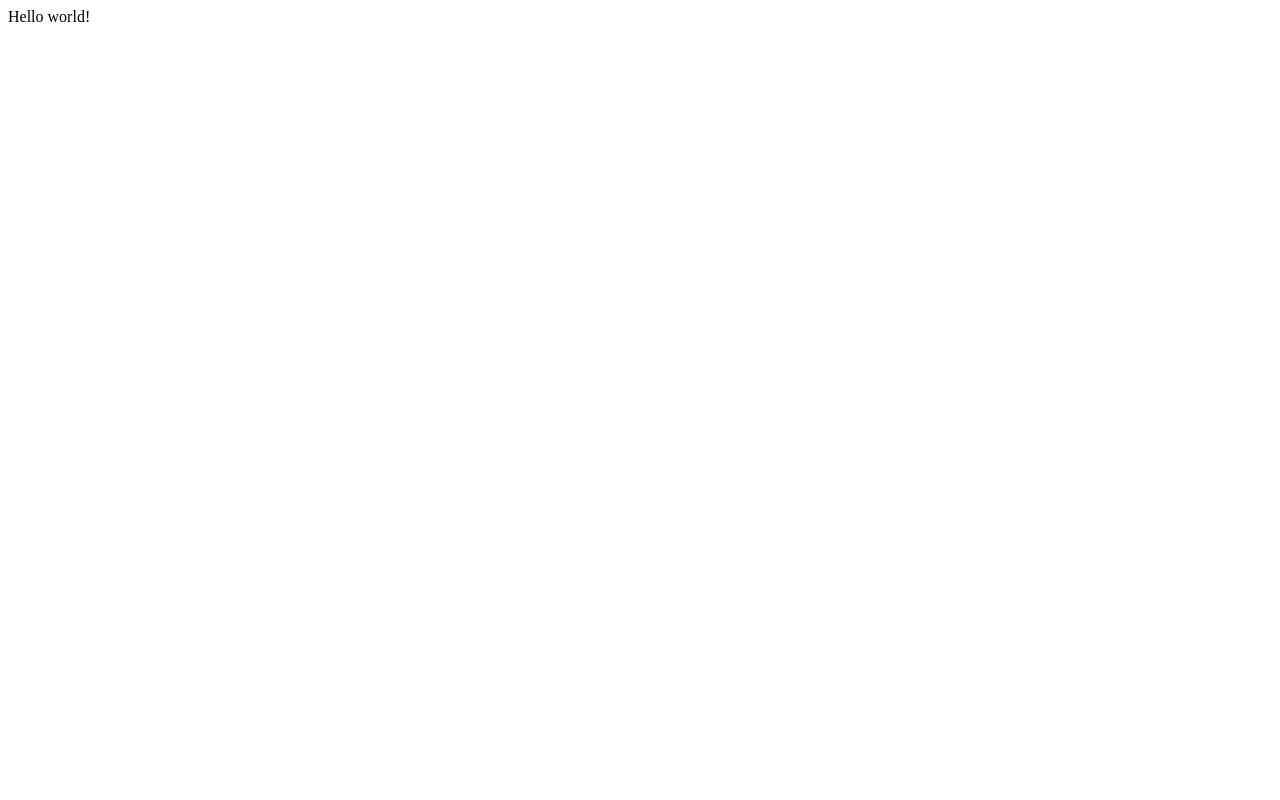
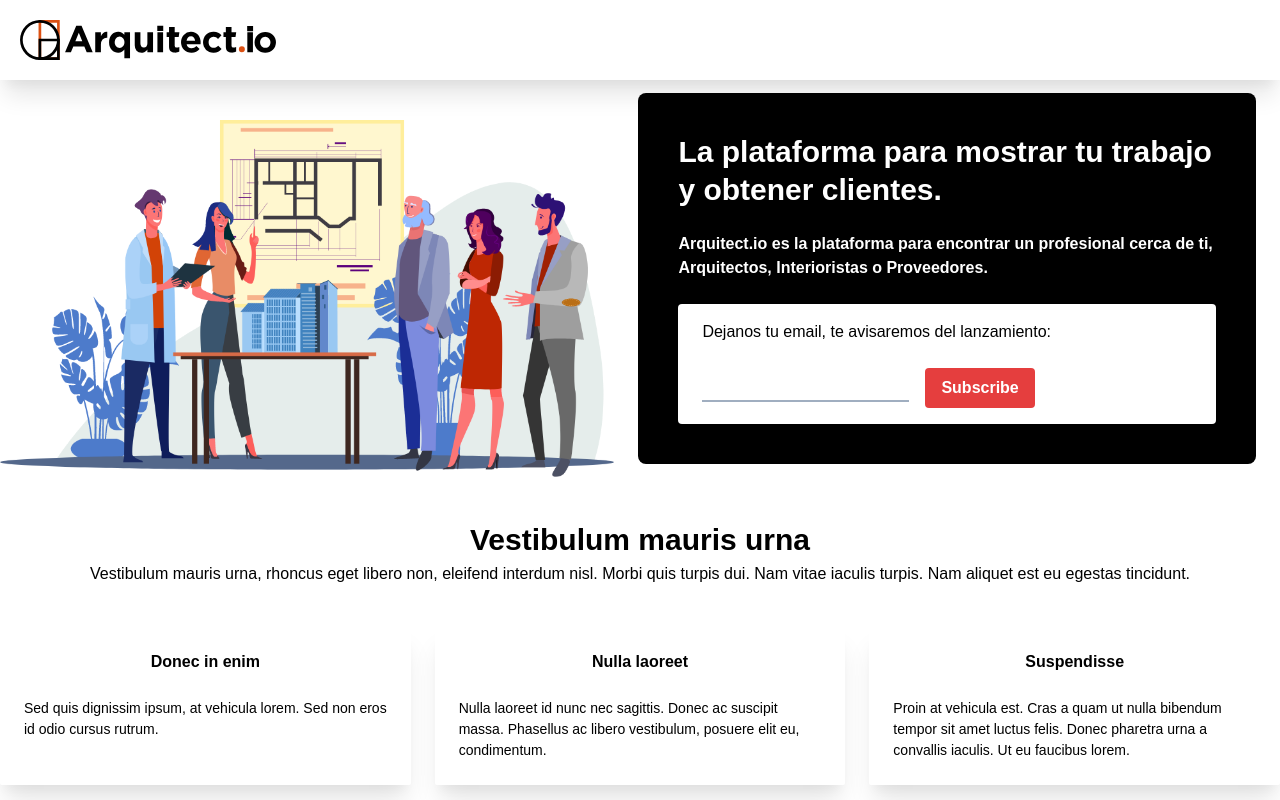
Before and after one commit to isramv/arquitectio-landing, a Gatsby site: page / in a window 1280 px wide. Built offline with nearby package versions, Linux system fonts and the light colour scheme; Gatsby itself is replaced by a stand-in of ours.

Commit message:
initial work on landing page

```diff
--- /dev/null
+++ b/gatsby-browser.js
@@ -0,0 +1 @@
+import  './src/css/index.css'
--- a/gatsby-config.js
+++ b/gatsby-config.js
@@ -6,5 +6,8 @@
 
 module.exports = {
   /* Your site config here */
-  plugins: [],
+  plugins: [
+      `gatsby-plugin-sass`,
+      `gatsby-plugin-postcss`
+  ],
 }
--- a/package.json
+++ b/package.json
@@ -15,8 +15,12 @@
   },
   "dependencies": {
     "gatsby": "^2.24.50",
+    "gatsby-plugin-postcss": "^2.3.11",
+    "gatsby-plugin-sass": "^2.3.12",
+    "node-sass": "^4.14.1",
     "react": "^16.12.0",
-    "react-dom": "^16.12.0"
+    "react-dom": "^16.12.0",
+    "tailwindcss": "^1.8.0"
   },
   "devDependencies": {
     "prettier": "2.1.0"
--- /dev/null
+++ b/postcss.config.js
@@ -0,0 +1,3 @@
+module.exports = () => ({
+    plugins: [require("tailwindcss")],
+})
--- /dev/null
+++ b/src/css/index.css
@@ -0,0 +1,5 @@
+@tailwind base;
+@tailwind components;
+@tailwind utilities;
+
+@import url('https://fonts.googleapis.com/css2?family=Montserrat:ital,wght@0,300;0,400;0,500;0,600;0,700;1,300;1,400;1,500;1,600;1,700&family=Nunito+Sans:ital,wght@0,300;0,400;0,600;0,700;1,300;1,400;1,600;1,700&display=swap');
--- a/src/pages/index.js
+++ b/src/pages/index.js
@@ -1,5 +1,53 @@
 import React from "react"
+import logo from '../images/arquitectio_logo.svg'
+import heroImage from '../images/hero-image.png'
 
 export default function Home() {
-  return <div>Hello world!</div>
+    return (
+        <>
+            <div className='header p-5 bg-white shadow-xl'>
+                <img className='w-64' src={logo} alt="Arquitect.io logo"/>
+            </div>
+            <div className="md:flex md:items-center">
+                <div className="md:w-1/2">
+                    <img className="pt-10" src={heroImage}/>
+                </div>
+                <div className="bg-black flex-grow p-4 md:w-1/2 md:p-10 md:mx-6 rounded-lg">
+                    <div>
+                        <h1 className='text-white font-bold text-3xl leading-tight mb-6'>La plataforma para mostrar tu trabajo y obtener clientes.</h1>
+                        <p className='font-semibold text-white mb-6'>Arquitect.io es la plataforma para encontrar un profesional cerca de ti, Arquitectos, Interioristas o Proveedores.</p>
+                    </div>
+                    <div className='bg-white px-6 py-4 rounded'>
+                        <h2 className='text-semibold'>Dejanos tu email, te avisaremos del lanzamiento:</h2>
+                        <form action="" className='mt-6'>
+                            <input className='border-b-2 border-gray-500 mr-4' type="text"/>
+                            <button className='rounded bg-red-600 hover:bg-red-800 font-bold text-white py-2 px-4' type='submit'>Subscribe</button>
+                        </form>
+                    </div>
+                </div>
+            </div>
+            <div>
+                <div className="container mx-auto p-10">
+                    <h3 className='text-3xl font-bold text-center'>Vestibulum mauris urna</h3>
+                    <p className='text-center'>
+                        Vestibulum mauris urna, rhoncus eget libero non, eleifend interdum nisl. Morbi quis turpis dui. Nam vitae iaculis turpis. Nam aliquet est eu egestas tincidunt.
+                    </p>
+                </div>
+                <div className="container mx-auto md:flex">
+                    <div className="box-border w-full md:w-2/6 rounded-sm shadow-xl p-6 mr-6">
+                        <h4 className='text-center font-semibold mb-6'>Donec in enim</h4>
+                        <p className='text-sm'>Sed quis dignissim ipsum, at vehicula lorem. Sed non eros id odio cursus rutrum.</p>
+                    </div>
+                    <div className="box-border w-full md:w-2/6 rounded-sm shadow-xl p-6">
+                        <h4 className='text-center font-semibold mb-6'>Nulla laoreet</h4>
+                        <p className='text-sm'>Nulla laoreet id nunc nec sagittis. Donec ac suscipit massa. Phasellus ac libero vestibulum, posuere elit eu, condimentum.</p>
+                    </div>
+                    <div className="box-border w-full md:w-2/6 rounded-sm shadow-xl p-6 ml-6">
+                        <h4 className='text-center font-semibold mb-6'>Suspendisse</h4>
+                        <p className='text-sm'>Proin at vehicula est. Cras a quam ut nulla bibendum tempor sit amet luctus felis. Donec pharetra urna a convallis iaculis. Ut eu faucibus lorem.</p>
+                    </div>
+                </div>
+            </div>
+        </>
+    )
 }
--- /dev/null
+++ b/tailwind.config.js
@@ -0,0 +1,12 @@
+module.exports = {
+  purge: [],
+  theme: {
+    fontFamily: {
+      'sans': ['Montserrat', 'sans-serif'],
+      'serif': ['Nunito Sans', 'sans-serif']
+    },
+    extend: {},
+  },
+  variants: {},
+  plugins: [],
+}
```
Also changed, not shown: src/images/arquitectio_logo.svg (added), src/images/hero-image.png (added), 1 other file.
